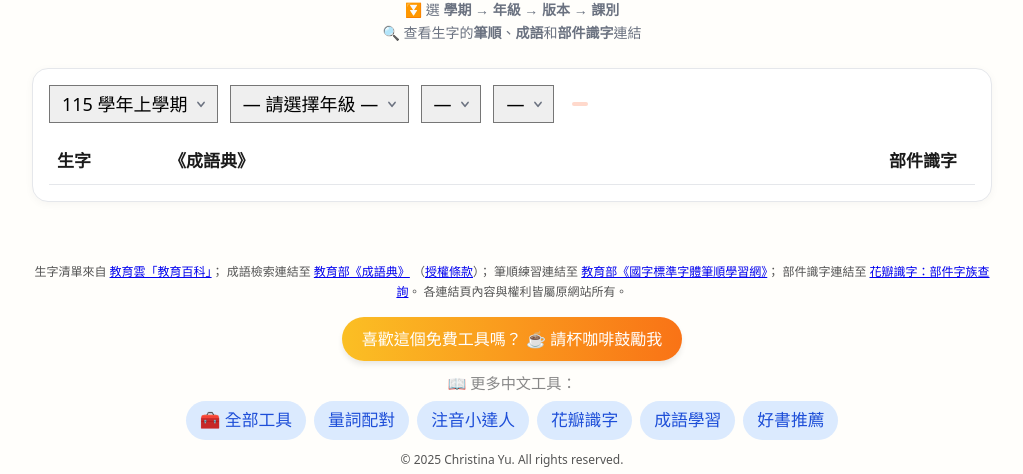
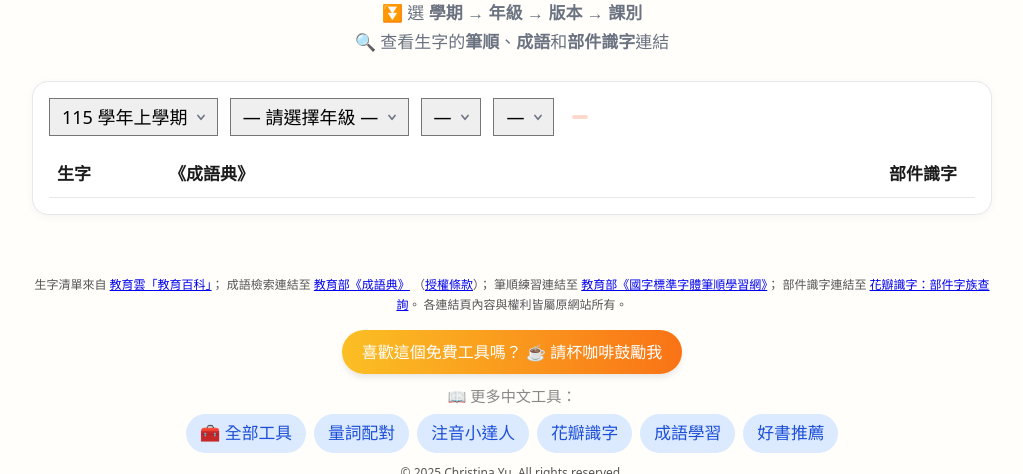
Before and after one commit to jinshuanyu/chinese-idioms-by-lesson, a plain HTML site: page index.html in a window 1280 px wide. Shown: the part 62-536 px from the top of the page, without its empty margins (128-1151 px from the left). Drawn offline with Linux system fonts and the light colour scheme; files whose address does not match are found by name; a web font is replaced by a local one.

Commit message:
標題下兩行說明字體加大（14px → 17px）
Co-Authored-By: Claude Opus 5.5 <noreply@anthropic.com>

```diff
--- a/index.html
+++ b/index.html
@@ -31,7 +31,7 @@
 
     header{padding:20px 16px 8px; text-align:center;}
     header h1{margin:0; font-size:22px; letter-spacing:.5px;}
-    header p.sub{margin:6px 0 0; color:var(--muted); font-size:14px;}
+    header p.sub{margin:6px 0 0; color:var(--muted); font-size:17px; line-height:1.7;}
     .container{max-width:960px; margin:0 auto; padding:16px;}
     .card{background:var(--card); border:1px solid var(--border); border-radius:16px; padding:16px; box-shadow:0 2px 8px rgba(0,0,0,.04);}
     .row{display:flex; flex-wrap:wrap; gap:12px; align-items:center; margin-bottom:14px;}
```
